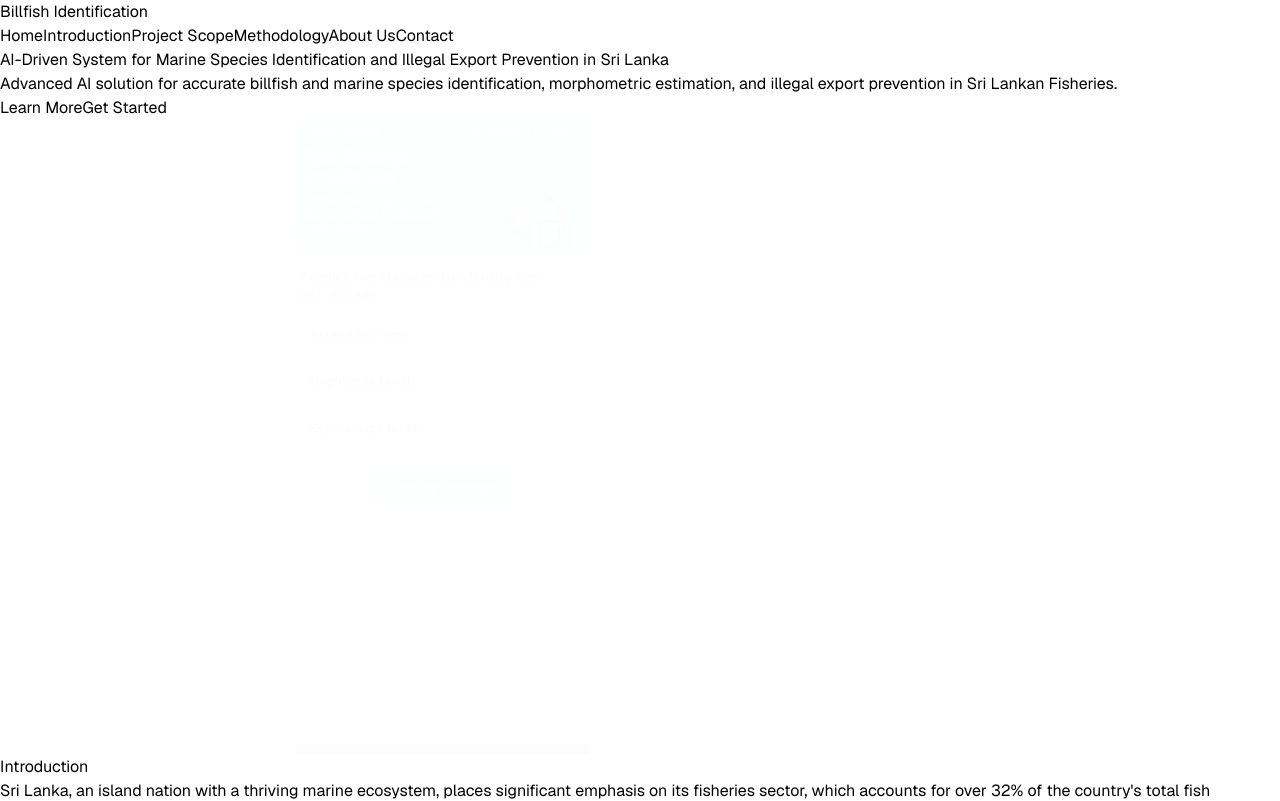
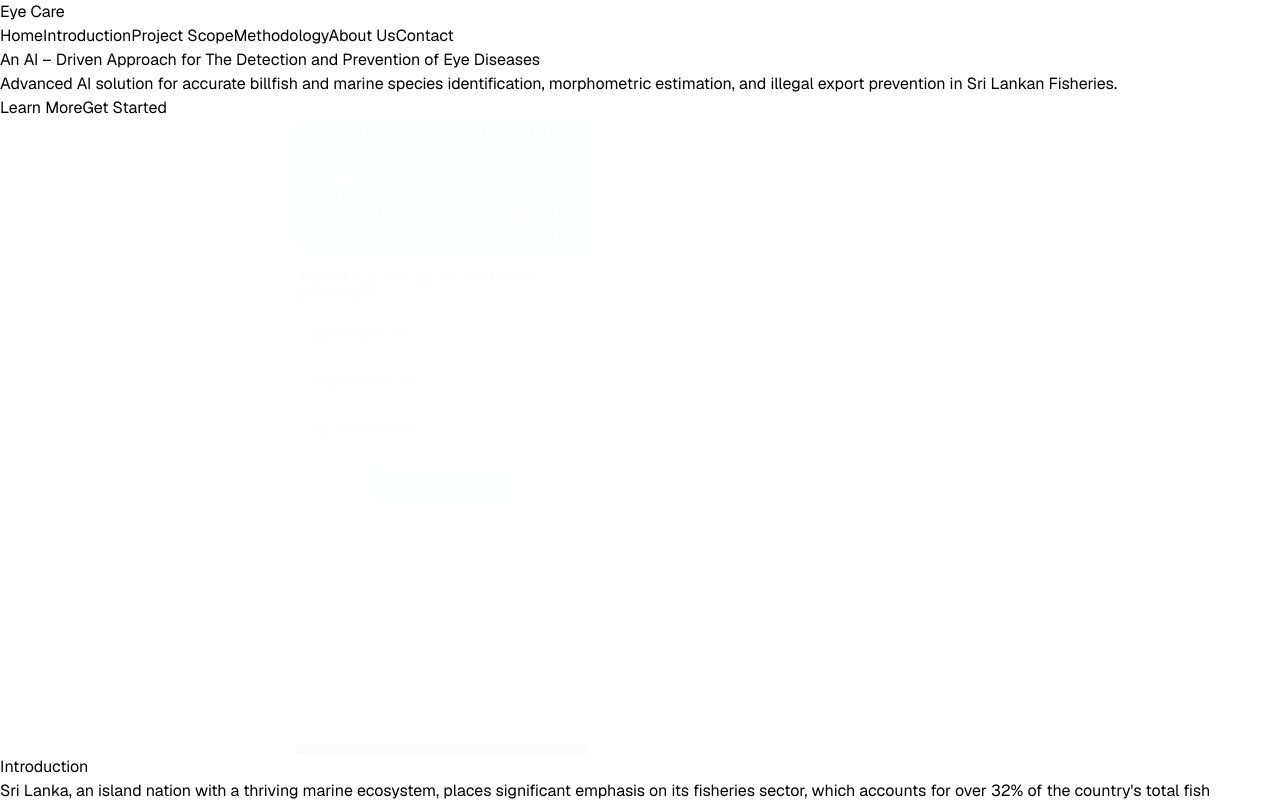
Before and after one commit to AchinthaDavidson/fish-identification-web, a Next.js app: page / in a window 1280 px wide. Shown: the top 801 px of the page. Built offline with nearby package versions, Linux system fonts and the light colour scheme.

Commit message:
Update index.tsx

```diff
--- a/src/pages/index.tsx
+++ b/src/pages/index.tsx
@@ -64,7 +64,7 @@ export default function Home() {
         <div className="container mx-auto px-6 py-4">
           <div className="flex justify-between items-center">
             <div className="text-2xl font-bold bg-gradient-to-r from-blue-600 to-blue-800 bg-clip-text text-transparent">
-              Billfish Identification
+              Eye Care
             </div>
             <div className="hidden md:flex space-x-8">
               <a href="#home" className="text-gray-600 hover:text-blue-600 transition-colors duration-300 font-medium">Home</a>
@@ -112,10 +112,10 @@ export default function Home() {
                 className="text-5xl md:text-7xl font-bold text-gray-900 leading-tight"
                 variants={heroItem}
               >
-                AI-Driven System for{" "}
+                An AI – Driven Approach for {" "}
                 <span className="bg-gradient-to-r from-blue-600 to-blue-800 bg-clip-text text-transparent">
-                  Marine Species Identification and
-                  Illegal Export Prevention in Sri Lanka
+                  The Detection and Prevention
+                  of Eye Diseases
                 </span>
               </motion.h1>
               <motion.p
```
